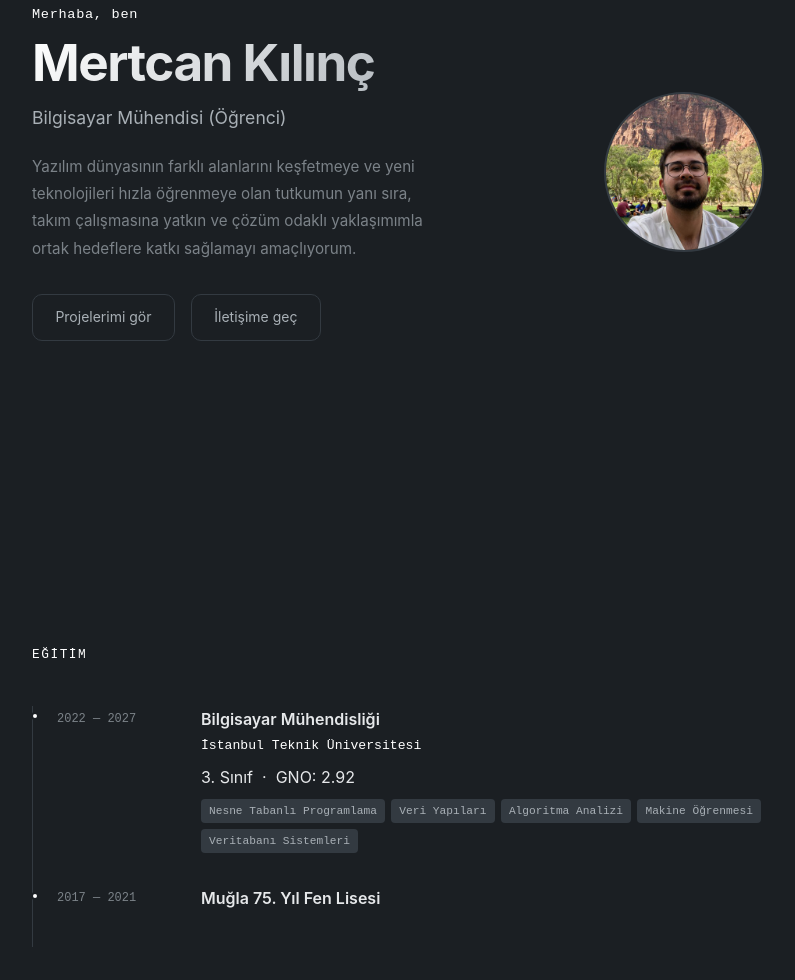
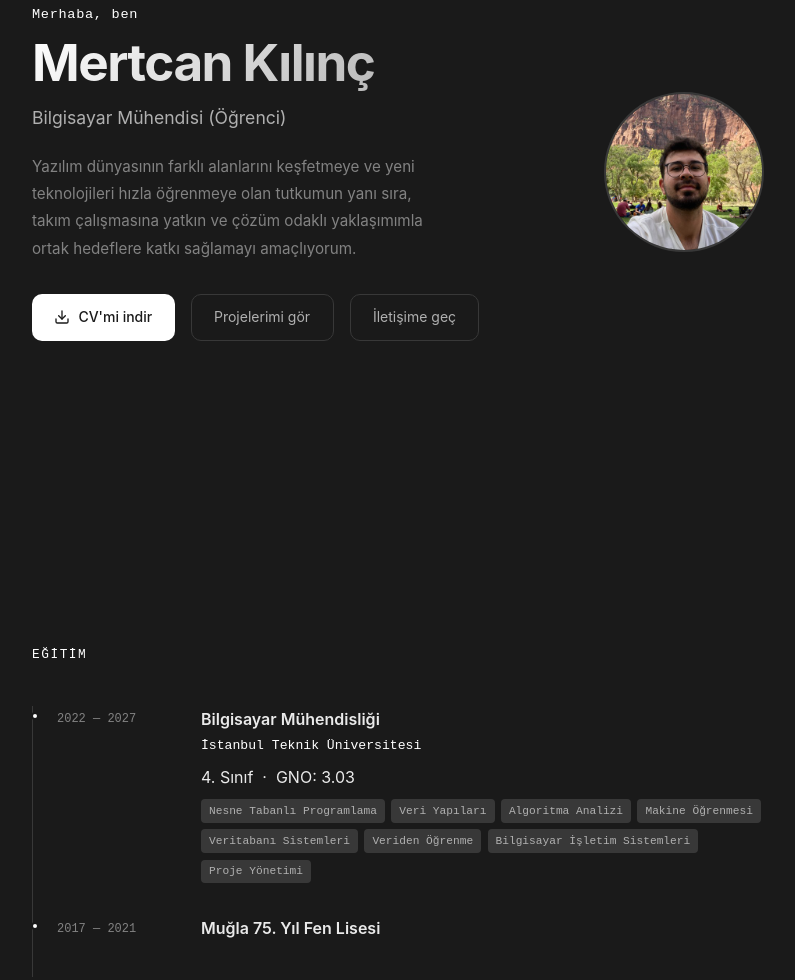
Before and after one commit to klncmertcan/personal_website, a plain HTML site: page index.html in a window 1280 px wide. Shown: the part 268-1248 px from the top of the page, without its empty margins (242-1037 px from the left). Drawn offline with Linux system fonts and the light colour scheme.

Commit message:
Update
- Small changes in design
- Updated year, GPA, classes
- Added project Overload
- Added current CV

```diff
--- a/index.html
+++ b/index.html
@@ -32,6 +32,10 @@
           Yazılım dünyasının farklı alanlarını keşfetmeye ve yeni teknolojileri hızla öğrenmeye olan tutkumun yanı sıra, takım çalışmasına yatkın ve çözüm odaklı yaklaşımımla ortak hedeflere katkı sağlamayı amaçlıyorum.
         </p>
         <div class="hero-cta">
+          <a href="cv.pdf" download class="btn-primary">
+            <svg width="16" height="16" viewBox="0 0 24 24" fill="none" stroke="currentColor" stroke-width="2" stroke-linecap="round" stroke-linejoin="round"><path d="M21 15v4a2 2 0 0 1-2 2H5a2 2 0 0 1-2-2v-4"/><polyline points="7 10 12 15 17 10"/><line x1="12" y1="15" x2="12" y2="3"/></svg>
+            CV'mi indir
+          </a>
           <a href="#work" class="btn-ghost">Projelerimi gör</a>
           <a href="#contact" class="btn-ghost">İletişime geç</a>
         </div>
@@ -54,13 +58,16 @@
         <div class="timeline-body">
           <h3>Bilgisayar Mühendisliği</h3>
           <p class="company">İstanbul Teknik Üniversitesi</p>
-          <p>3. Sınıf &nbsp;·&nbsp; GNO: 2.92</p>
+          <p>4. Sınıf &nbsp;·&nbsp; GNO: 3.03</p>
           <div class="tech-stack" style="margin-top:0.5rem">
             <span>Nesne Tabanlı Programlama</span>
             <span>Veri Yapıları</span>
             <span>Algoritma Analizi</span>
             <span>Makine Öğrenmesi</span>
             <span>Veritabanı Sistemleri</span>
+            <span>Veriden Öğrenme</span>
+            <span>Bilgisayar İşletim Sistemleri</span>
+            <span>Proje Yönetimi</span>
           </div>
         </div>
       </div>
@@ -103,6 +110,15 @@
 
 
 <div class="project-card">
+        <div class="project-header">
+          <span class="project-tag">Mobil Uygulama</span>
+        </div>
+        <h3>Overload</h3>
+        <p>Ağırlık antrenmanlarında ilerlemeyi takip etmek için geliştirilen mobil uygulama. Egzersiz odaklı veri modeli, SQLite ile yerel kalıcılık ve set/tekrar geçmişi üzerinden son performans takibi sunar.</p>
+        <div class="tech-stack"><span>Flutter</span><span>Dart</span><span>SQLite</span></div>
+      </div>
+
+      <div class="project-card">
         <div class="project-header">
           <span class="project-tag">Makine Öğrenmesi</span>
         </div>
--- a/style.css
+++ b/style.css
@@ -6,14 +6,14 @@
 }
 
 :root {
-  --bg:        #1b1f23;
-  --surface:   #22282e;
-  --border:    #333a41;
-  --muted:     #7b8288;
-  --text:      #e6e8ea;
-  --text-dim:  #a9b0b6;
+  --bg:        #1a1a1a;
+  --surface:   #232323;
+  --border:    #383838;
+  --muted:     #828282;
+  --text:      #eaeaea;
+  --text-dim:  #b0b0b0;
   --accent:    #ffffff;
-  --accent-hover: #cdd2d6;
+  --accent-hover: #d0d0d0;
   --radius:    10px;
   --max-w:     780px;
   --font:      'Inter', 'SF Pro Text', system-ui, -apple-system, sans-serif;
@@ -54,7 +54,7 @@ nav {
   align-items: center;
   justify-content: space-between;
   padding: 1.25rem 2rem;
-  background: rgba(27, 31, 35, 0.88);
+  background: rgba(26, 26, 26, 0.88);
   backdrop-filter: blur(12px);
   border-bottom: 1px solid var(--border);
 }
@@ -135,7 +135,7 @@ h1 {
   letter-spacing: -1.5px;
   line-height: 1.1;
   margin-bottom: 0.75rem;
-  background: linear-gradient(135deg, #ffffff 0%, #98a0a7 100%);
+  background: linear-gradient(135deg, #ffffff 0%, #9a9a9a 100%);
   -webkit-background-clip: text;
   -webkit-text-fill-color: transparent;
   background-clip: text;
@@ -163,10 +163,12 @@ h1 {
 }
 
 .btn-primary {
-  display: inline-block;
+  display: inline-flex;
+  align-items: center;
+  gap: 0.5rem;
   padding: 0.65rem 1.4rem;
   background: var(--accent);
-  color: #1b1f23;
+  color: #1a1a1a;
   border-radius: var(--radius);
   font-size: 0.875rem;
   font-weight: 500;
@@ -179,7 +181,8 @@ h1 {
 }
 
 .btn-ghost {
-  display: inline-block;
+  display: inline-flex;
+  align-items: center;
   padding: 0.65rem 1.4rem;
   border: 1px solid var(--border);
   border-radius: var(--radius);
```
Also changed, not shown: Claude outputs/desktop-hero.png (deleted), Claude outputs/desktop-mid.png (deleted), 2 other files.
